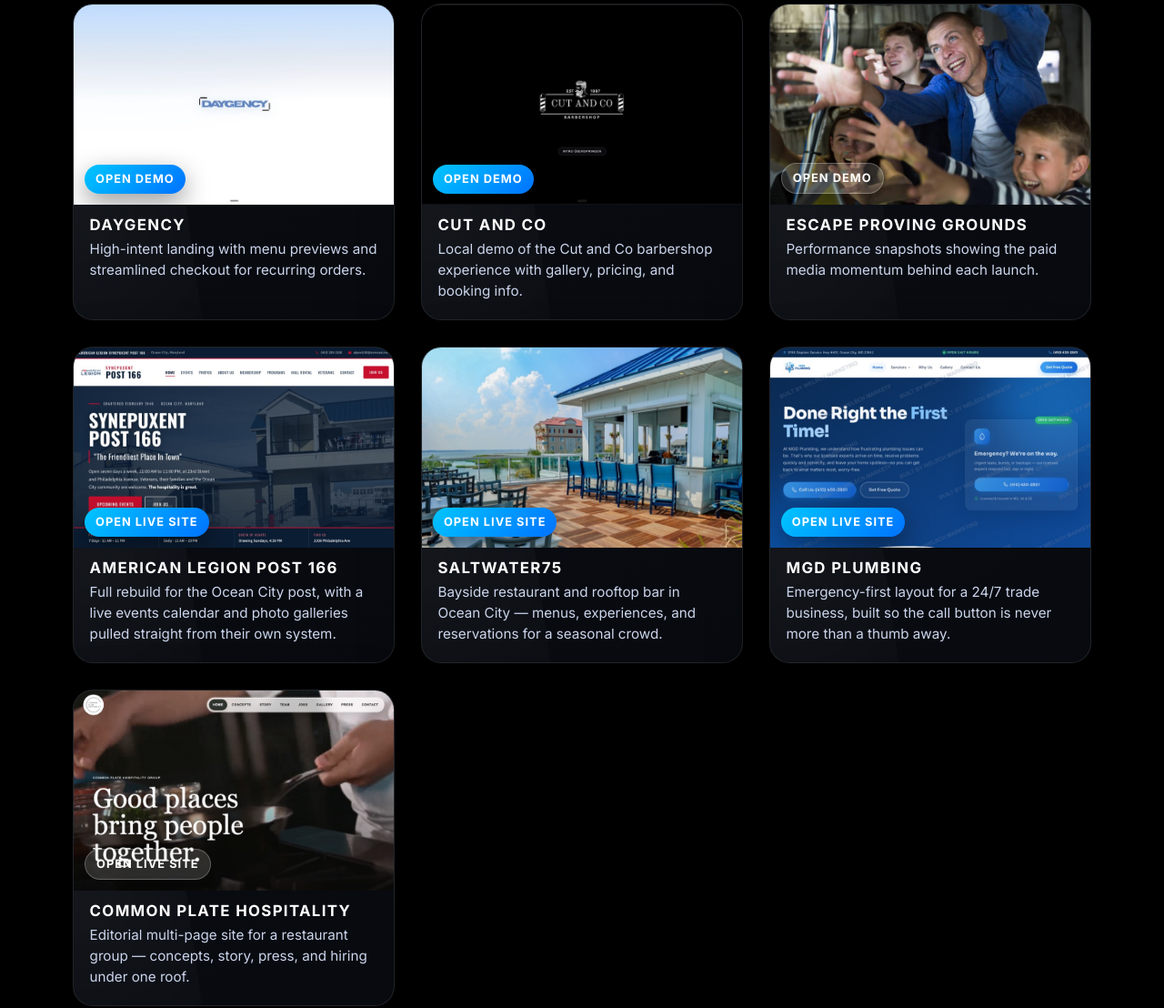
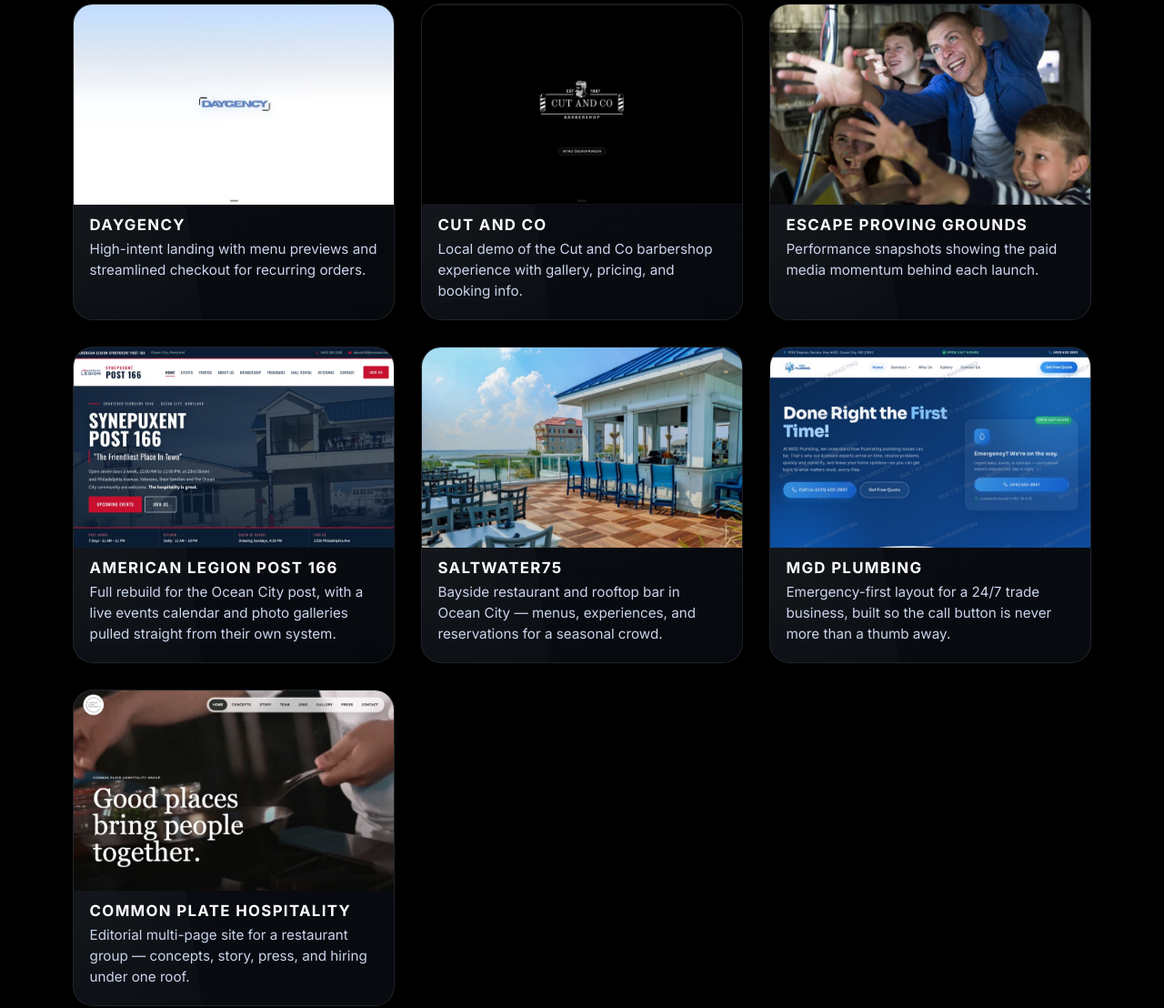
Before and after one commit to bud123567/website-welsch-marketing-, a plain HTML site: page index.html in a window 1280 px wide. Shown: the part 1667-2775 px from the top of the page at 91% size. Drawn offline with Linux system fonts and the light colour scheme; a script that the page names is missing; a web font is replaced by a local one.

Commit message:
Drop the pill labels from the project cards
The cards stay clickable and still open in the preview modal - only the
Open demo / Open live site badge is gone.

Co-Authored-By: Claude Opus 5 <noreply@anthropic.com>

```diff
--- a/index.html
+++ b/index.html
@@ -118,7 +118,6 @@
             <article class="project-card" role="button" tabindex="0" data-link="DAYGENCY.html" data-embed="DAYGENCY.html" data-title="Daygency">
               <div class="project-media">
                 <img src="media/daygencydemo.png" alt="Daygency site preview" loading="lazy" decoding="async" />
-                <span class="project-pill">Open demo</span>
               </div>
               <div class="project-card__body">
                 <h3>Daygency</h3>
@@ -129,7 +128,6 @@
             <article class="project-card" role="button" tabindex="0" data-link="cutco.html" data-embed="cutco.html" data-title="Cut and Co (Demo)">
               <div class="project-media">
                 <img src="media/cutncodemo.png" alt="Cut and Co site preview" loading="lazy" decoding="async" />
-                <span class="project-pill">Open demo</span>
               </div>
               <div class="project-card__body">
                 <h3>Cut and Co</h3>
@@ -147,7 +145,6 @@
             >
               <div class="project-media">
                 <img src="media/escape-hero.png" alt="Escape Proving Grounds site preview" loading="lazy" decoding="async" />
-                <span class="project-pill project-pill--ghost">Open demo</span>
               </div>
               <div class="project-card__body">
                 <h3>Escape Proving Grounds</h3>
@@ -158,7 +155,6 @@
             <article class="project-card" role="button" tabindex="0" data-link="https://bud123567.github.io/post166/" data-embed="https://bud123567.github.io/post166/" data-title="American Legion Post 166">
               <div class="project-media">
                 <img src="media/preview-post166.jpg" alt="American Legion Post 166 site preview" loading="lazy" decoding="async" />
-                <span class="project-pill">Open live site</span>
               </div>
               <div class="project-card__body">
                 <h3>American Legion Post 166</h3>
@@ -169,7 +165,6 @@
             <article class="project-card" role="button" tabindex="0" data-link="https://calebwelsch83.wixsite.com/saltwater75" data-embed="https://calebwelsch83.wixsite.com/saltwater75" data-title="Saltwater75">
               <div class="project-media">
                 <img src="media/preview-saltwater75.jpg" alt="Saltwater75 bayside restaurant preview" loading="lazy" decoding="async" />
-                <span class="project-pill">Open live site</span>
               </div>
               <div class="project-card__body">
                 <h3>Saltwater75</h3>
@@ -180,7 +175,6 @@
             <article class="project-card" role="button" tabindex="0" data-link="https://bud123567.github.io/mgd-plumbing-site/" data-embed="https://bud123567.github.io/mgd-plumbing-site/" data-title="MGD Plumbing">
               <div class="project-media">
                 <img src="media/preview-mgd.jpg" alt="MGD Plumbing site preview" loading="lazy" decoding="async" />
-                <span class="project-pill">Open live site</span>
               </div>
               <div class="project-card__body">
                 <h3>MGD Plumbing</h3>
@@ -191,7 +185,6 @@
             <article class="project-card project-card--secondary" role="button" tabindex="0" data-link="https://bud123567.github.io/common-plate-group-preview/" data-embed="https://bud123567.github.io/common-plate-group-preview/" data-title="Common Plate Hospitality Group">
               <div class="project-media">
                 <img src="media/preview-commonplate.jpg" alt="Common Plate Hospitality Group site preview" loading="lazy" decoding="async" />
-                <span class="project-pill project-pill--ghost">Open live site</span>
               </div>
               <div class="project-card__body">
                 <h3>Common Plate Hospitality</h3>
```
